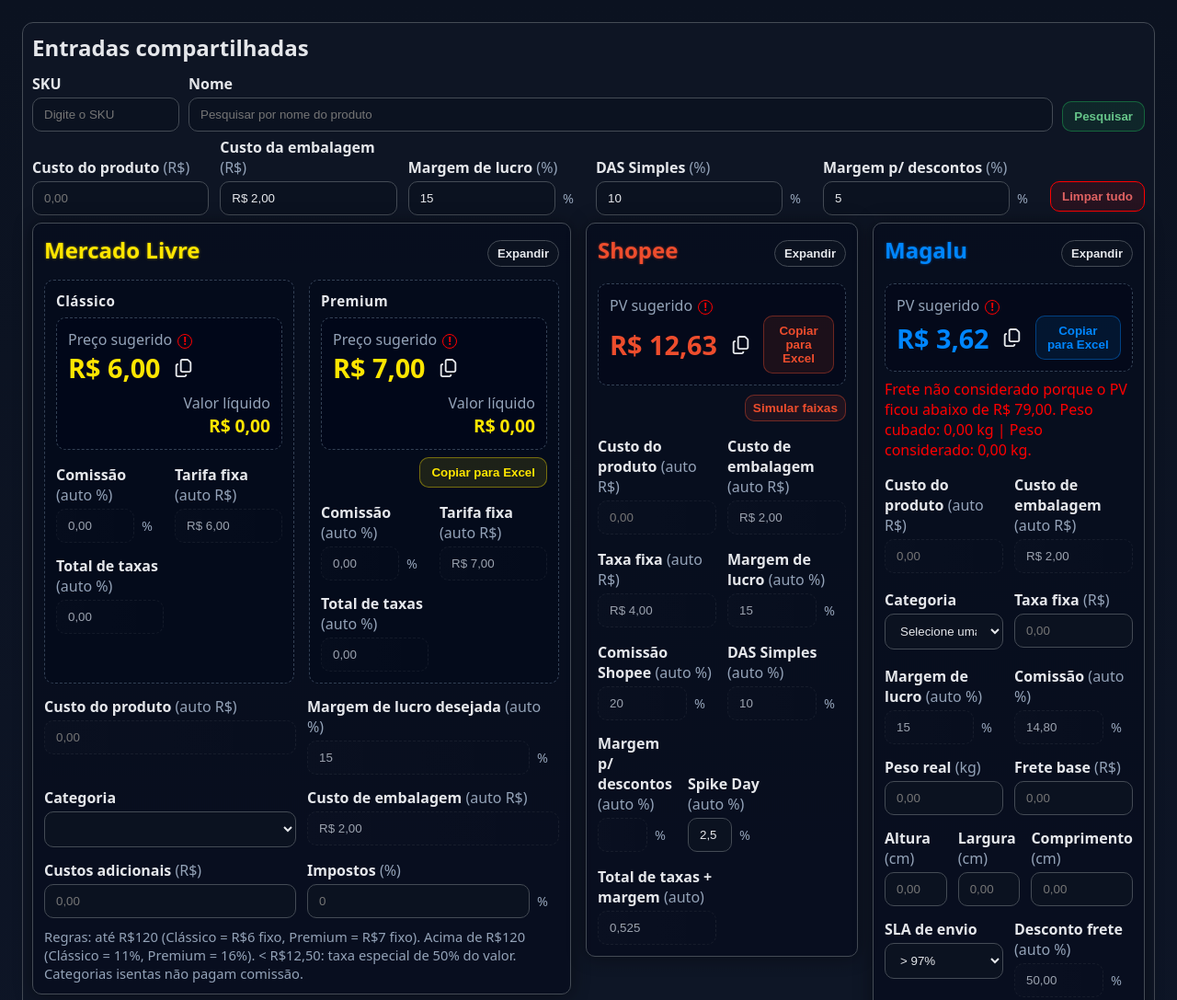
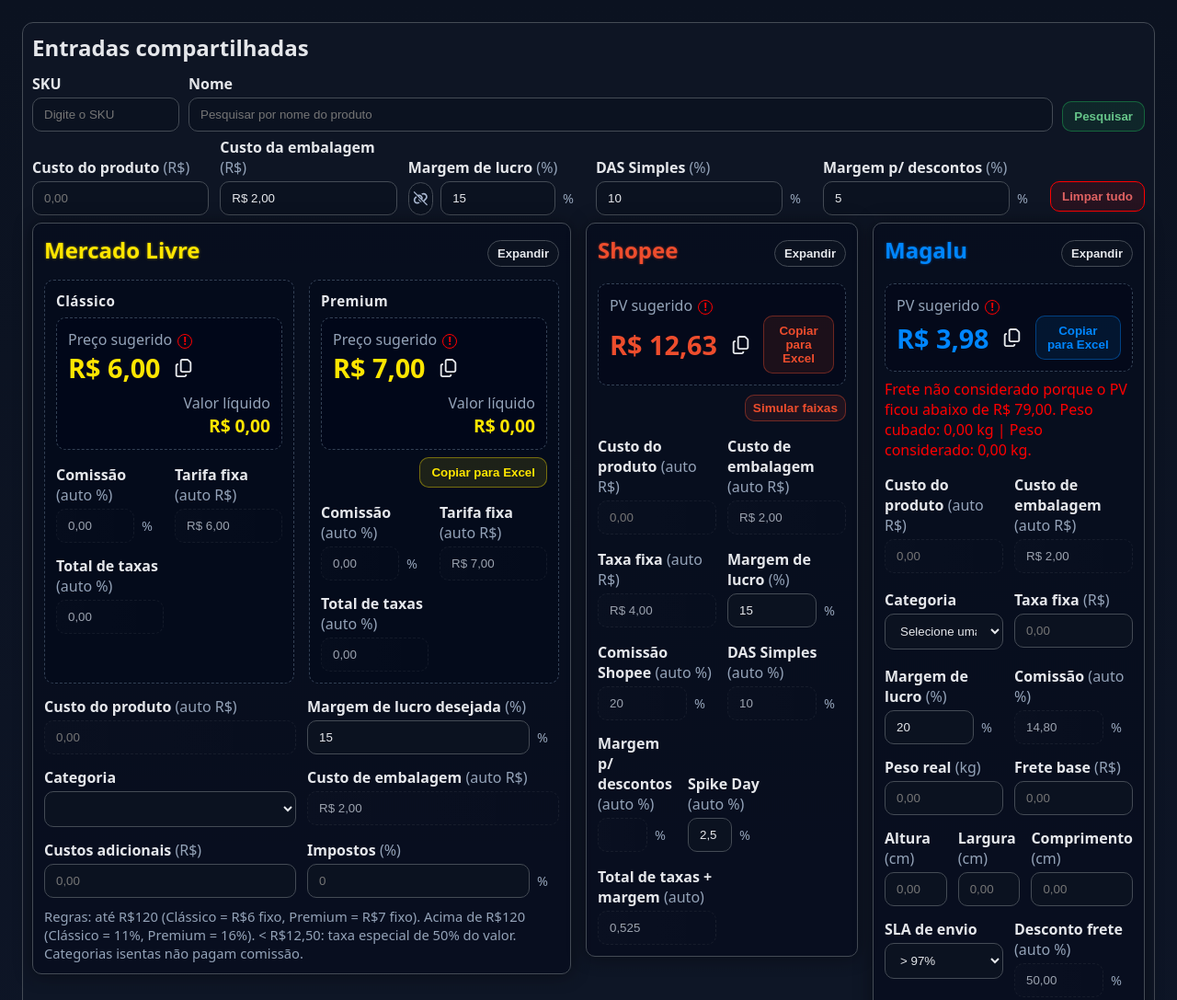
Before and after one commit to WilliamOtsuka/calculadora-mp, a website: page index.html in a window 1280 px wide. Shown: the top 1087 px of the page at 92% size. Drawn offline with nearby package versions, Linux system fonts and the light colour scheme.

Commit message:
adicao botao pra retirar sincronizacao de margem de lucro

```diff
--- a/css/style.css
+++ b/css/style.css
@@ -401,6 +401,27 @@ button#resetBtn_all:hover {
 button#resetBtn_all:active {
   transform: scale(0.95);
   filter: brightness(0.96);
+}
+
+.margem-link-toggle {
+  width: 45px;
+  height: 36px;
+  padding: 0;
+  display: inline-flex;
+  align-items: center;
+  justify-content: center;
+  border-radius: 999px;
+  color: #a8b6cf;
+}
+
+.margem-link-toggle i {
+  font-size: 0.95rem;
+}
+
+.margem-link-toggle.is-linked {
+  border-color: #22c55e66;
+  background: #22c55e1a;
+  color: var(--accent);
 }
 
 /* Utility spacing */
--- a/index.html
+++ b/index.html
@@ -48,8 +48,15 @@
 
                         <div>
                             <label>Margem de lucro <span class="muted">(%)</span></label>
-                            <div class="row"><input id="shared_margem_lucro" value="15" type="text" inputmode="decimal"
-                                    placeholder="0" /><span class="sufix">%</span></div>
+                            <div class="row">
+                                <button id="margem_lucro_link_toggle" type="button" class="margem-link-toggle"
+                                    title="Sincronização de margem desativada"
+                                    aria-label="Sincronização de margem desativada" aria-pressed="false"><i
+                                        class="fa-solid fa-link-slash" aria-hidden="true"></i>
+                                </button>
+                                <input id="shared_margem_lucro" value="15" type="text" inputmode="decimal"
+                                    placeholder="0" /> <span class="sufix">%</span>
+                            </div>
                         </div>
                         <div>
                             <label>DAS Simples <span class="muted">(%)</span></label>
@@ -71,7 +78,8 @@
                             <!-- -----------------------MERCADO LIVRE----------------------- -->
                             <div class="market-card-header">
                                 <h1 id="ml">Mercado Livre</h1>
-                                <button type="button" class="toggle-market-card-btn" data-market="ml" aria-pressed="false">Expandir</button>
+                                <button type="button" class="toggle-market-card-btn" data-market="ml"
+                                    aria-pressed="false">Expandir</button>
                             </div>
                             <div class="variant-grid mt-8">
                                 <div class="variant-card">
@@ -81,7 +89,10 @@
                                             <div class="result-secondary">Preço sugerido</div>
                                             <div class="pv-row pv-row-value-only">
                                                 <div id="pv_ml_classico" class="result-main">R$ 0,00</div>
-                                                <button type="button" class="copy-pv-icon-btn" data-pv-target="pv_ml_classico" title="Copiar apenas valor do PV" aria-label="Copiar apenas valor do PV"><i class="fa-regular fa-copy" aria-hidden="true"></i></button>
+                                                <button type="button" class="copy-pv-icon-btn"
+                                                    data-pv-target="pv_ml_classico" title="Copiar apenas valor do PV"
+                                                    aria-label="Copiar apenas valor do PV"><i class="fa-regular fa-copy"
+                                                        aria-hidden="true"></i></button>
                                             </div>
                                         </div>
                                         <div class="text-right min-w-220">
@@ -120,7 +131,10 @@
                                             <div class="result-secondary">Preço sugerido</div>
                                             <div class="pv-row pv-row-value-only">
                                                 <div id="pv_ml_premium" class="result-main">R$ 0,00</div>
-                                                <button type="button" class="copy-pv-icon-btn" data-pv-target="pv_ml_premium" title="Copiar apenas valor do PV" aria-label="Copiar apenas valor do PV"><i class="fa-regular fa-copy" aria-hidden="true"></i></button>
+                                                <button type="button" class="copy-pv-icon-btn"
+                                                    data-pv-target="pv_ml_premium" title="Copiar apenas valor do PV"
+                                                    aria-label="Copiar apenas valor do PV"><i class="fa-regular fa-copy"
+                                                        aria-hidden="true"></i></button>
                                             </div>
                                         </div>
                                         <div class="text-right min-w-220">
@@ -163,9 +177,9 @@
                                             placeholder="0,00" /></div>
                                 </div>
                                 <div>
-                                    <label>Margem de lucro desejada <span class="muted"> (auto %)</span></label>
-                                    <div class="row"><input id="margem_lucro_ml" type="text" readonly
-                                            inputmode="decimal" placeholder="0" /><span class="sufix">%</span></div>
+                                    <label>Margem de lucro desejada <span class="muted"> (%)</span></label>
+                                    <div class="row"><input id="margem_lucro_ml" type="text" inputmode="decimal"
+                                            placeholder="0" /><span class="sufix">%</span></div>
                                 </div>
                             </div>
 
@@ -209,15 +223,19 @@
                         <div class="market-card shopee">
                             <div class="market-card-header">
                                 <h1 id="shopee">Shopee</h1>
-                                <button type="button" class="toggle-market-card-btn" data-market="shopee" aria-pressed="false">Expandir</button>
+                                <button type="button" class="toggle-market-card-btn" data-market="shopee"
+                                    aria-pressed="false">Expandir</button>
                             </div>
                             <div class="result mt-12">
                                 <div>
                                     <div class="result-secondary">PV sugerido</div>
                                     <div class="pv-row">
                                         <div id="pv_shopee" class="result-main">R$ 0,00</div>
-                                        <button type="button" class="copy-pv-icon-btn" data-pv-target="pv_shopee" title="Copiar apenas valor do PV" aria-label="Copiar apenas valor do PV"><i class="fa-regular fa-copy" aria-hidden="true"></i></button>
-                                        <button id="copyBtn_shopee" class="primary" type="button">Copiar para Excel</button>
+                                        <button type="button" class="copy-pv-icon-btn" data-pv-target="pv_shopee"
+                                            title="Copiar apenas valor do PV" aria-label="Copiar apenas valor do PV"><i
+                                                class="fa-regular fa-copy" aria-hidden="true"></i></button>
+                                        <button id="copyBtn_shopee" class="primary" type="button">Copiar para
+                                            Excel</button>
                                     </div>
                                 </div>
                             </div>
@@ -248,9 +266,9 @@
                                     </div>
                                 </div>
                                 <div>
-                                    <label>Margem de lucro <span class="muted"> (auto %)</span></label>
-                                    <div class="row"><input id="margem_lucro_shopee" type="text" readonly
-                                            inputmode="decimal" placeholder="0" /><span class="sufix">%</span></div>
+                                    <label>Margem de lucro <span class="muted"> (%)</span></label>
+                                    <div class="row"><input id="margem_lucro_shopee" type="text" inputmode="decimal"
+                                            placeholder="0" /><span class="sufix">%</span></div>
                                 </div>
                             </div>
 
@@ -291,15 +309,19 @@
                             <!-- -----------------------MAGALU----------------------- -->
                             <div class="market-card-header">
                                 <h1 id="magalu">Magalu</h1>
-                                <button type="button" class="toggle-market-card-btn" data-market="magalu" aria-pressed="false">Expandir</button>
+                                <button type="button" class="toggle-market-card-btn" data-market="magalu"
+                                    aria-pressed="false">Expandir</button>
                             </div>
                             <div class="result mt-12">
                                 <div>
                                     <div class="result-secondary">PV sugerido</div>
                                     <div class="pv-row">
                                         <div id="pv_magalu" class="result-main">R$ 0,00</div>
-                                        <button type="button" class="copy-pv-icon-btn" data-pv-target="pv_magalu" title="Copiar apenas valor do PV" aria-label="Copiar apenas valor do PV"><i class="fa-regular fa-copy" aria-hidden="true"></i></button>
-                                        <button id="copyBtn_magalu" class="primary" type="button">Copiar para Excel</button>
+                                        <button type="button" class="copy-pv-icon-btn" data-pv-target="pv_magalu"
+                                            title="Copiar apenas valor do PV" aria-label="Copiar apenas valor do PV"><i
+                                                class="fa-regular fa-copy" aria-hidden="true"></i></button>
+                                        <button id="copyBtn_magalu" class="primary" type="button">Copiar para
+                                            Excel</button>
                                     </div>
                                 </div>
                             </div>
@@ -334,9 +356,9 @@
                                     </div>
                                 </div>
                                 <div>
-                                    <label>Margem de lucro <span class="muted"> (auto %)</span></label>
-                                    <div class="row"><input id="margem_lucro_magalu" type="text" readonly
-                                            inputmode="decimal" placeholder="0" /><span class="sufix">%</span></div>
+                                    <label>Margem de lucro <span class="muted"> (%)</span></label>
+                                    <div class="row"><input id="margem_lucro_magalu" type="text" inputmode="decimal"
+                                            placeholder="0" /><span class="sufix">%</span></div>
                                 </div>
                                 <div>
                                     <label>Comissão <span class="muted"> (auto %)</span></label>
--- a/js/fontawesome-init.js
+++ b/js/fontawesome-init.js
@@ -1,5 +1,6 @@
 import { library, dom } from '/node_modules/@fortawesome/fontawesome-svg-core/index.mjs';
 import { faCopy } from '/node_modules/@fortawesome/free-regular-svg-icons/index.mjs';
+import { faLink, faLinkSlash } from '/node_modules/@fortawesome/free-solid-svg-icons/index.mjs';
 
-library.add(faCopy);
+library.add(faCopy, faLink, faLinkSlash);
 dom.watch();
--- a/js/script.js
+++ b/js/script.js
@@ -14,6 +14,7 @@ const SHARED_FIELDS = ['custo', 'embalagem', 'margem_lucro', 'das', 'descontos',
 const ZERO_CURRENCY = 'R$ 0,00';
 const MAGALU_COMISSAO = 0.148;
 const MAGALU_FRETE_GRATIS_THRESHOLD = 79;
+let isMargemLucroLinked = false;
 
 const PV_ALERT_TARGETS = {
   ml: [
@@ -939,8 +940,11 @@ function recalcAll() {
   }
 }
 
-function syncSharedValue(field, value) {
+function syncSharedValue(field, value, options = {}) {
+  const force = Boolean(options.force);
+
   for (const prefix of MARKETPLACES) {
+    if (field === 'margem_lucro' && !isMargemLucroLinked && !force) continue;
     const target = byId(`${field}_${prefix}`);
     if (target) target.value = value;
   }
@@ -972,6 +976,54 @@ function formatFieldOnBlur(element, field, prefix) {
   element.value = value.toLocaleString('pt-BR', { minimumFractionDigits: 2, maximumFractionDigits: 2 });
 }
 
+function setMargemLucroFieldsReadonly(readonly) {
+  for (const prefix of MARKETPLACES) {
+    const input = byId(`margem_lucro_${prefix}`);
+    if (input) input.readOnly = readonly;
+  }
+}
+
+function updateMargemLucroToggleButton(linked) {
+  const button = byId('margem_lucro_link_toggle');
+  if (!button) return;
+
+  button.classList.toggle('is-linked', linked);
+  button.setAttribute('aria-pressed', linked ? 'true' : 'false');
+
+  const label = linked
+    ? 'Sincronização de margem ativada'
+    : 'Sincronização de margem desativada';
+  button.title = label;
+  button.setAttribute('aria-label', label);
+  button.innerHTML = linked
+    ? '<i class="fa-solid fa-link" aria-hidden="true"></i>'
+    : '<i class="fa-solid fa-link-slash" aria-hidden="true"></i>';
+}
+
+function setMargemLucroLinkState(linked, shouldRecalc = true) {
+  isMargemLucroLinked = Boolean(linked);
+  setMargemLucroFieldsReadonly(isMargemLucroLinked);
+  updateMargemLucroToggleButton(isMargemLucroLinked);
+
+  if (isMargemLucroLinked) {
+    const sharedMargemLucro = byId('shared_margem_lucro');
+    syncSharedValue('margem_lucro', sharedMargemLucro ? sharedMargemLucro.value : '', { force: true });
+  }
+
+  if (shouldRecalc) {
+    recalcAll();
+  }
+}
+
+function bindMargemLucroLinkToggle() {
+  const button = byId('margem_lucro_link_toggle');
+  if (!button) return;
+
+  button.addEventListener('click', () => {
+    setMargemLucroLinkState(!isMargemLucroLinked, true);
+  });
+}
+
 function bindSharedFields() {
   for (const field of SHARED_FIELDS) {
     const element = byId(`shared_${field}`);
@@ -1007,7 +1059,7 @@ function syncInitialSharedValues() {
   for (const field of SHARED_FIELDS) {
     const shared = byId(`shared_${field}`);
     if (!shared) continue;
-    syncSharedValue(field, shared.value);
+    syncSharedValue(field, shared.value, { force: true });
   }
 }
 
@@ -1035,6 +1087,10 @@ function resetNonFixedValuesOnReload() {
   setValue('sla_envio_magalu', '0.5');
 
   syncInitialSharedValues();
+
+  // Com vínculo desligado por padrão, cada marketplace pode iniciar com margem própria.
+  setValue('margem_lucro_shopee', '15');
+  setValue('margem_lucro_magalu', '20');
 }
 
 function formatDimensionValue(value) {
@@ -1714,7 +1770,9 @@ function init() {
 
   initPvMissingAlerts();
   resetNonFixedValuesOnReload();
+  setMargemLucroLinkState(false, false);
   bindSharedFields();
+  bindMargemLucroLinkToggle();
   bindSkuLookup();
   bindCopyPvValueButtons();
   bindShopeeModal();
--- a/package.json
+++ b/package.json
@@ -22,6 +22,7 @@
   "dependencies": {
     "@fortawesome/fontawesome-svg-core": "^7.2.0",
     "@fortawesome/free-regular-svg-icons": "^7.2.0",
+    "@fortawesome/free-solid-svg-icons": "^7.2.0",
     "axios": "^1.13.5",
     "cors": "^2.8.6",
     "dotenv": "^17.3.1",
```
Also changed, not shown: 1 other file.
